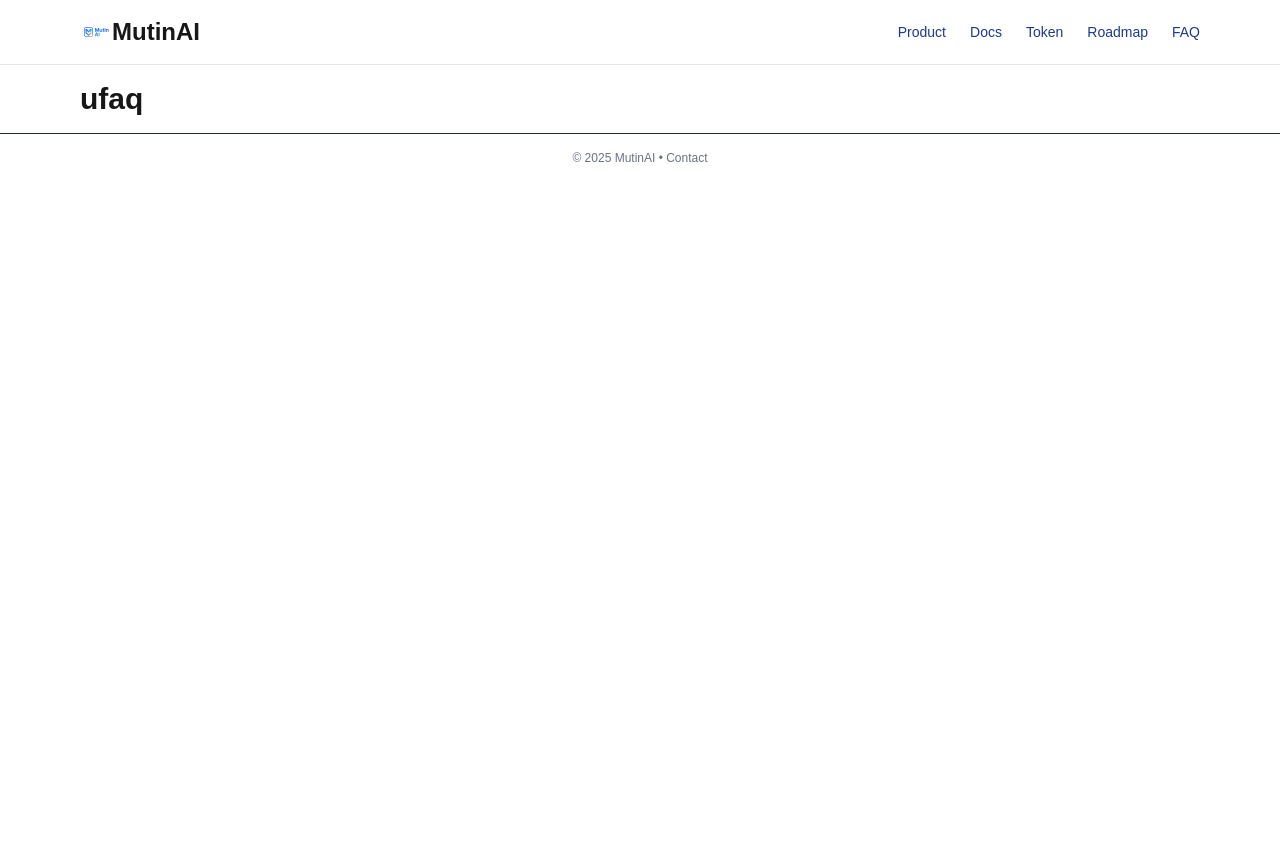
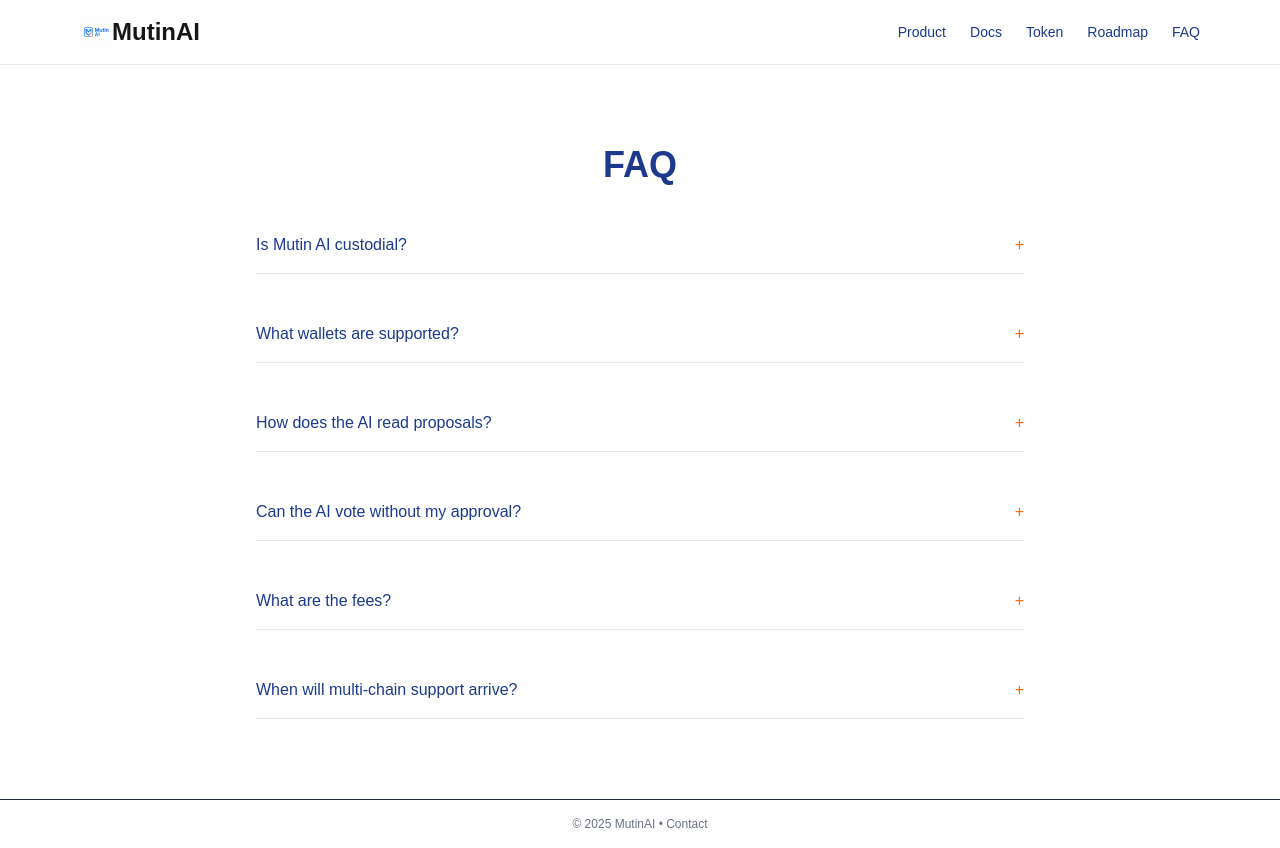
Before and after one commit to MutinAI/mutinai-site, a Next.js app: page /faq in a window 1280 px wide. Before the commit the page ends 800 px from the top, so only its background shows below. Built offline with nearby package versions, Linux system fonts and the light colour scheme.

Commit message:
add FAQ page with accordion

```diff
--- a/src/app/faq/page.tsx
+++ b/src/app/faq/page.tsx
@@ -1,3 +1,56 @@
-export default function Page() {
-  return <h1 className="text-3xl font-bold">ufaq</h1>;
+"use client";
+import { useState } from "react";
+
+export const metadata = { title: "MutinAI • FAQ" };
+
+const faqs = [
+  {
+    q: "Is Mutin AI custodial?",
+    a: "No. The plugin builds vote transactions locally; your private key stays in your wallet.",
+  },
+  {
+    q: "What wallets are supported?",
+    a: "Any Solana wallet that can sign and send raw base64 transactions—Phantom, Backpack, Solflare, Ledger.",
+  },
+  {
+    q: "How does the AI read proposals?",
+    a: "We pull Realm accounts via RPC, decode description Markdown, and feed it to GPT‑4o for summarisation.",
+  },
+  {
+    q: "Can the AI vote without my approval?",
+    a: "Only if you enable auto‑broadcast in settings. By default, each vote waits for your signature.",
+  },
+  {
+    q: "What are the fees?",
+    a: "Just Solana network fees (≈0.000005 SOL). Mutin AI takes no cut.",
+  },
+  {
+    q: "When will multi‑chain support arrive?",
+    a: "Months 4‑6 in the public roadmap—Snapshot & Cosmos Gov adapters are already in R&D.",
+  },
+];
+
+export default function FAQ() {
+  const [open, setOpen] = useState<number | null>(null);
+
+  return (
+    <section className="max-w-3xl mx-auto py-16 space-y-8">
+      <h1 className="text-4xl font-extrabold text-blue-900 text-center">FAQ</h1>
+
+      {faqs.map((item, i) => (
+        <div key={item.q} className="border-b border-gray-200 py-4">
+          <button
+            className="flex w-full justify-between text-left"
+            onClick={() => setOpen(open === i ? null : i)}
+          >
+            <span className="font-medium text-blue-900">{item.q}</span>
+            <span className="text-orange-500">{open === i ? "−" : "+"}</span>
+          </button>
+          {open === i && (
+            <p className="mt-3 text-gray-600 text-sm">{item.a}</p>
+          )}
+        </div>
+      ))}
+    </section>
+  );
 }
```
